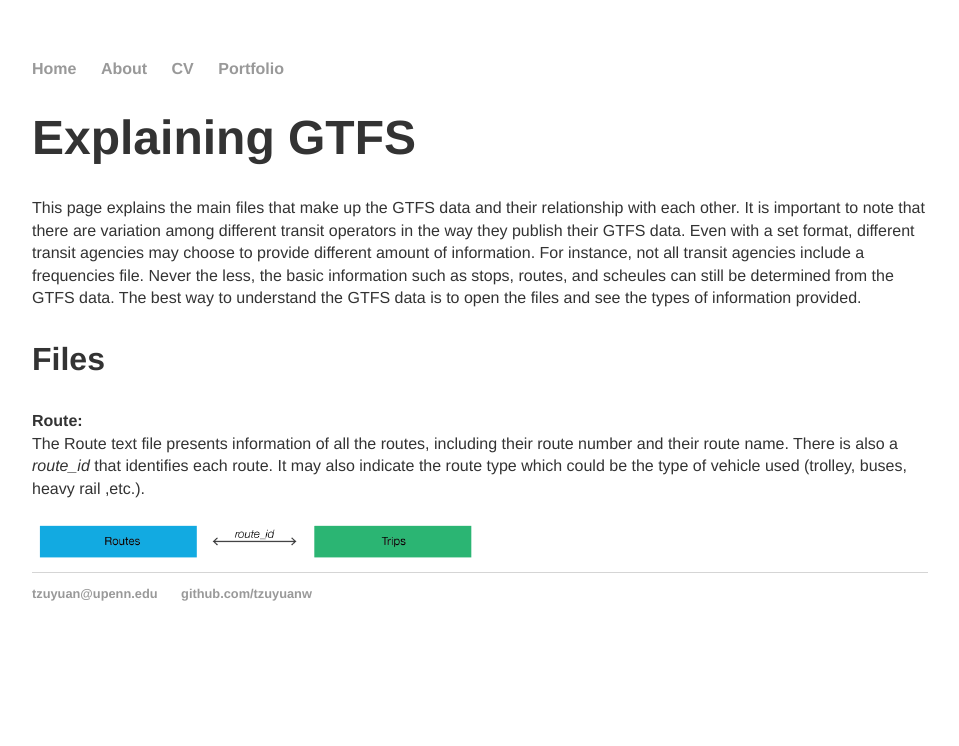
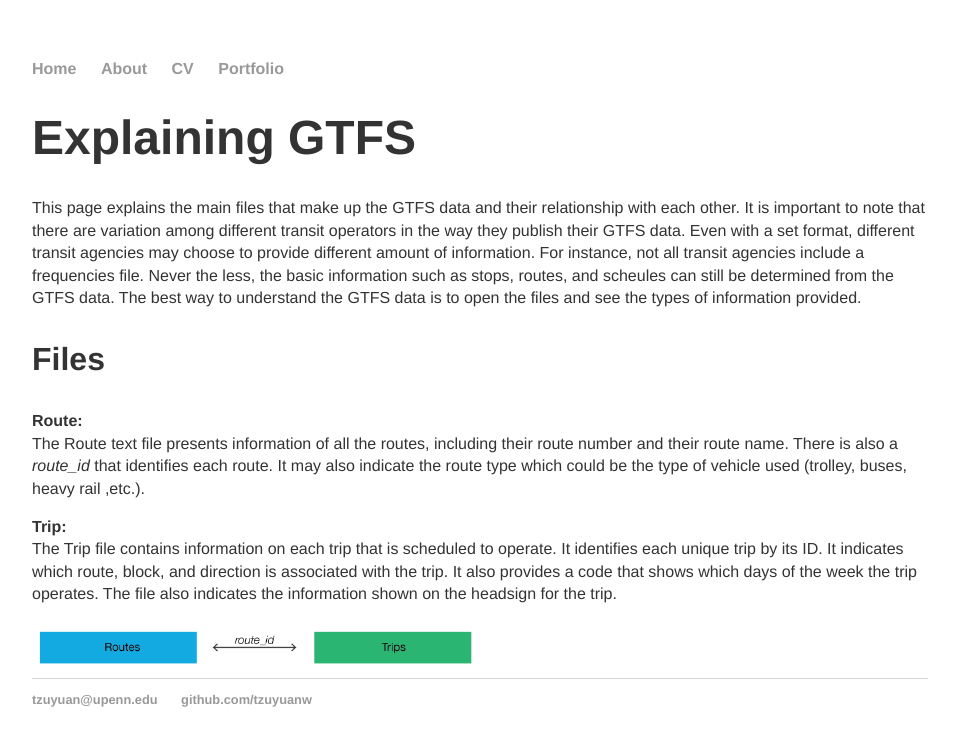
Before and after one commit to tzuyuanw/tzuyuanw.github.io, a Jekyll site: the page built from blog/GTFSexplanation.html, in a window 1280 px wide. Shown: the top 746 px of the page, without its empty margins (160-1119 px from the left). Built offline with Jekyll 4.4.1, drawn with Linux system fonts in a browser that asks for light colours.

Commit message:
Update GTFSexplanation.html

```diff
--- a/blog/GTFSexplanation.html
+++ b/blog/GTFSexplanation.html
@@ -16,9 +16,13 @@ title: Explaining GTFS
 			The Route text file presents information of all the routes, including their route number and their route name.
 			There is also a <i>route_id</i> that identifies each route.
 			It may also indicate the route type which could be the type of vehicle used (trolley, buses, heavy rail ,etc.).
-
 		</p>
-
+		<p><b>Trip:</b><br/>
+			The Trip file contains information on each trip that is scheduled to operate.
+			It identifies each unique trip by its ID. It indicates which route, block, and direction is associated with the trip.
+			It also provides a code that shows which days of the week the trip operates.
+			The file also indicates the information shown on the headsign for the trip.
+		</p>
 
 
 
```
